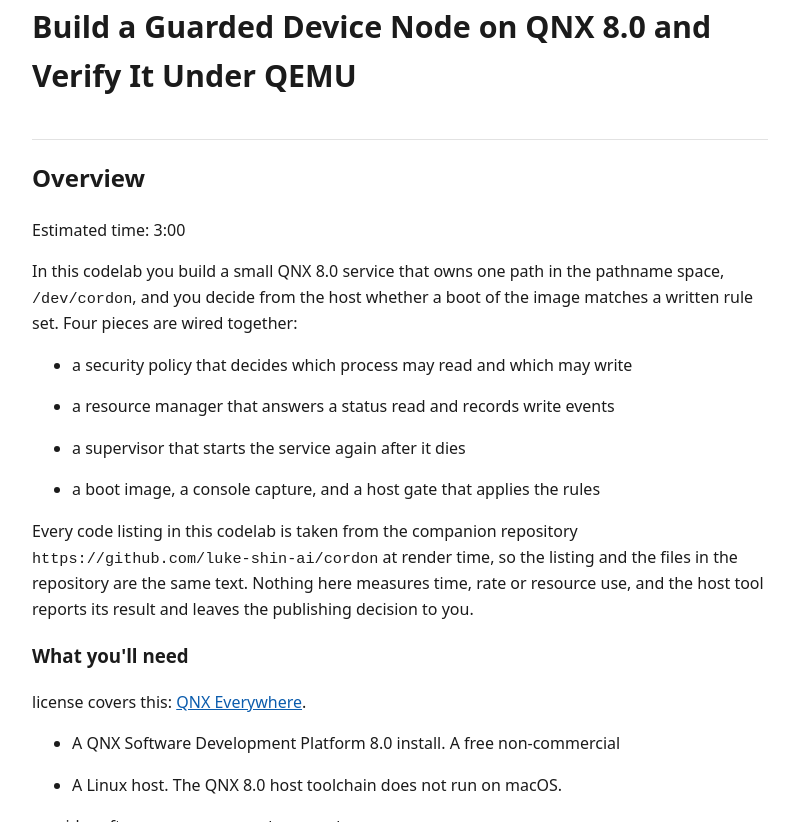
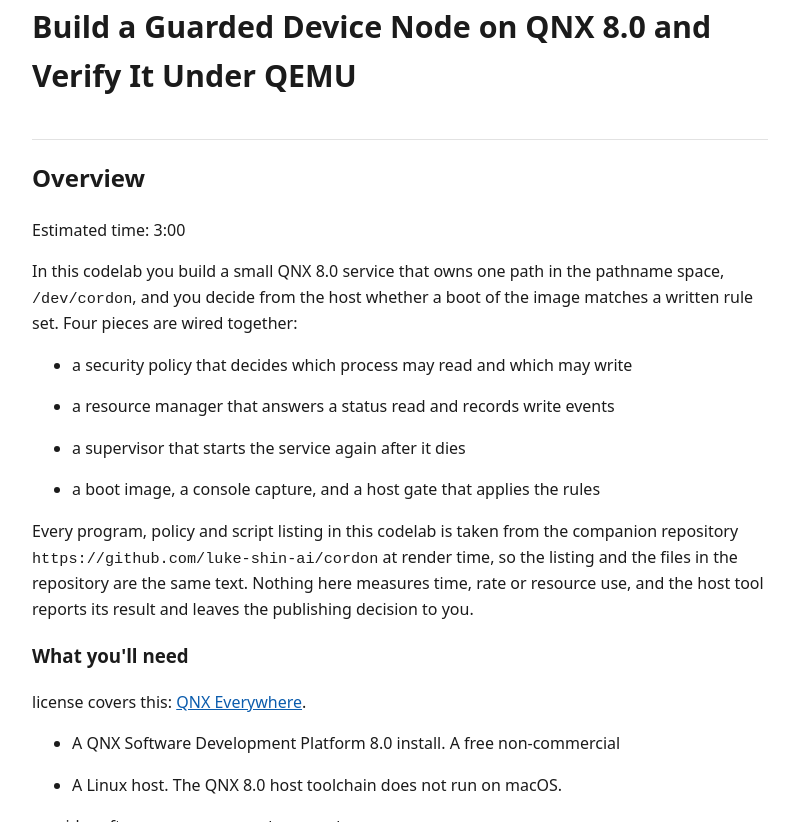
Before and after one commit to luke-shin-ai/cordon, a plain HTML site: page cordon-release-gate.html in a window 1280 px wide. Shown: the part 373-1195 px from the top of the page, without its empty margins (240-1039 px from the left). Drawn offline with Linux system fonts and the light colour scheme.

Commit message:
Pages: rebuild after the codelab listing sentence and README wording

```diff
--- a/cordon-release-gate.html
+++ b/cordon-release-gate.html
@@ -29,7 +29,7 @@
 <ul><li>a resource manager that answers a status read and records write events</li></ul>
 <ul><li>a supervisor that starts the service again after it dies</li></ul>
 <ul><li>a boot image, a console capture, and a host gate that applies the rules</li></ul>
-<p>Every code listing in this codelab is taken from the companion repository <code>https://github.com/luke-shin-ai/cordon</code> at render time, so the listing and the files in the repository are the same text. Nothing here measures time, rate or resource use, and the host tool reports its result and leaves the publishing decision to you.</p>
+<p>Every program, policy and script listing in this codelab is taken from the companion repository <code>https://github.com/luke-shin-ai/cordon</code> at render time, so the listing and the files in the repository are the same text. Nothing here measures time, rate or resource use, and the host tool reports its result and leaves the publishing decision to you.</p>
 <h3>What you&#x27;ll need</h3>
 <p>license covers this: <a href="https://qnx.software/en/developers/get-started/qnx-everywhere">QNX Everywhere</a>.</p>
 <ul><li>A QNX Software Development Platform 8.0 install. A free non-commercial</li></ul>
```
Also changed, not shown: 1 other file.
